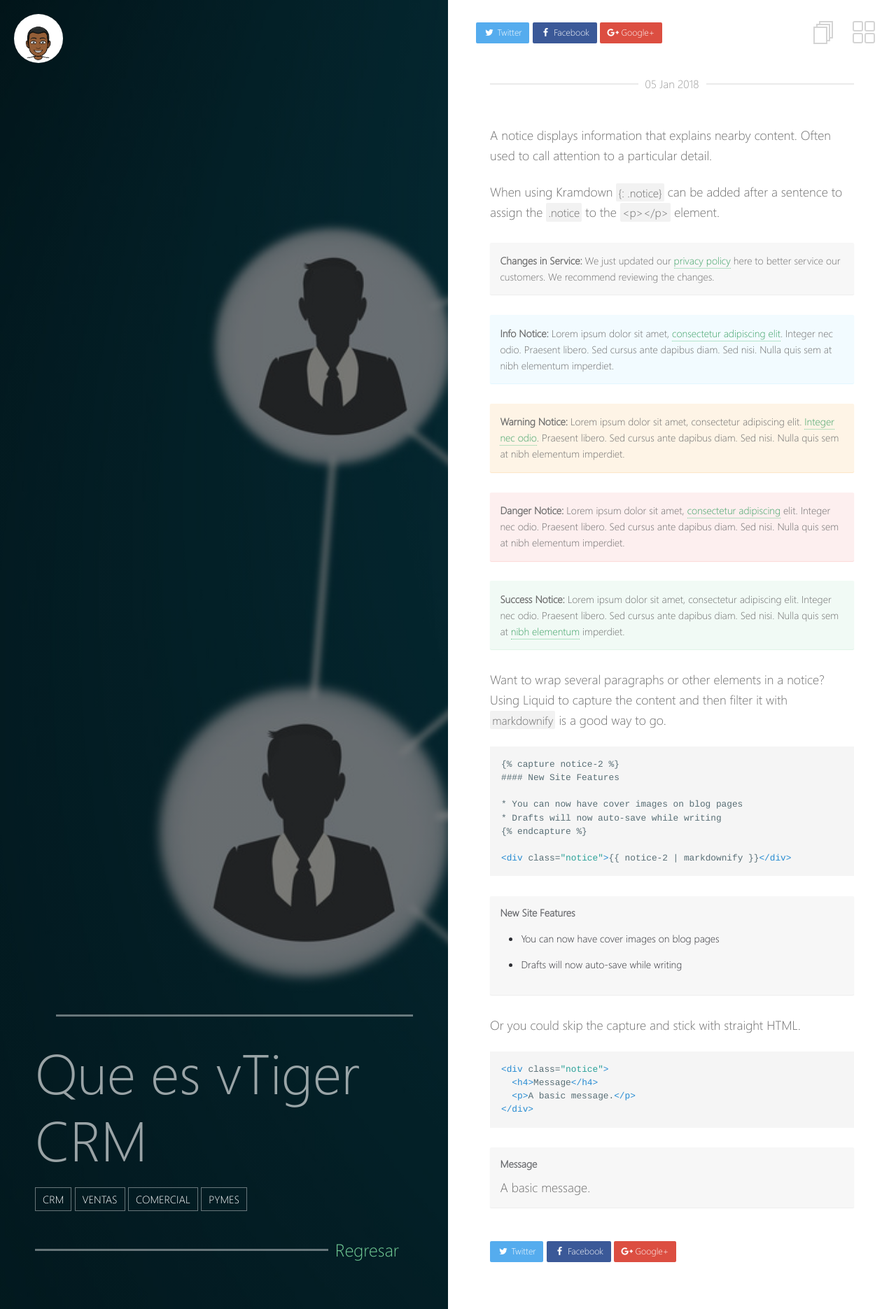
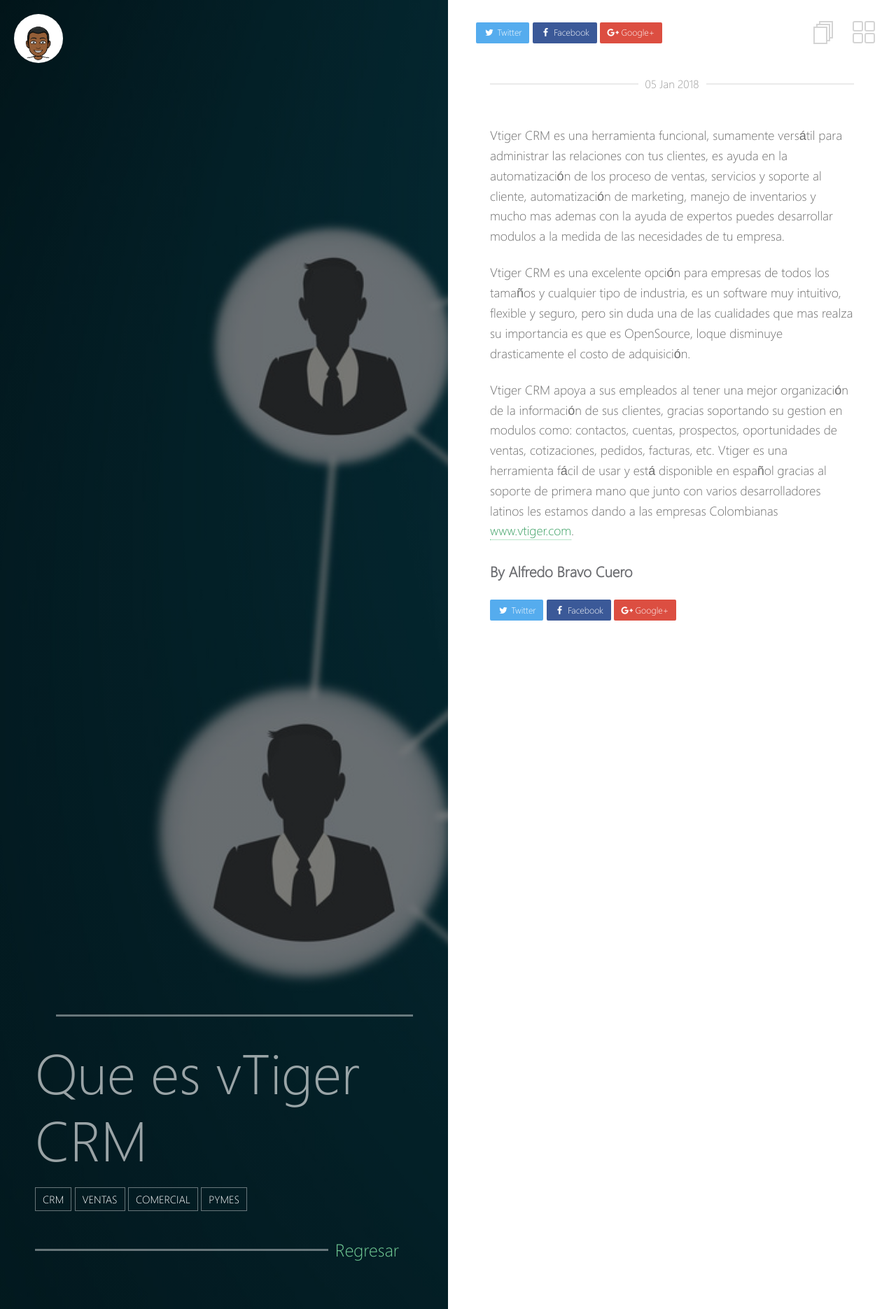
Before and after one commit to abracu/abracu.github.io, a Jekyll site: the page built from _posts/2018-01-05-que-es-vtiger-crm.md, in a window 1280 px wide. Shown: the whole page at 70% size. Built offline with Jekyll 4.4.1, drawn with Linux system fonts in a browser that asks for light colours; comment, search, counter and statistics services are not loaded.

Commit message:
agregando el primer post

````diff
--- a/_posts/2018-01-05-que-es-vtiger-crm.md
+++ b/_posts/2018-01-05-que-es-vtiger-crm.md
@@ -10,59 +10,10 @@ tags:
   - pymes
 ---
 
-A notice displays information that explains nearby content. Often used to call attention to a particular detail.
+Vtiger CRM es una herramienta funcional, sumamente versátil para administrar las relaciones con tus clientes, es ayuda en la automatización de los proceso de ventas, servicios y soporte al cliente, automatización de marketing, manejo de inventarios y mucho mas ademas con la ayuda de expertos puedes desarrollar modulos a la medida de las necesidades de tu empresa.
 
-When using Kramdown `{: .notice}` can be added after a sentence to assign the `.notice` to the `<p></p>` element.
+Vtiger CRM es una excelente opción para empresas de todos los tamaños y cualquier tipo de industria, es un software muy intuitivo, flexible y seguro, pero sin duda una de las cualidades que mas realza su importancia es que es OpenSource, loque disminuye drasticamente el costo de adquisición.
 
-**Changes in Service:** We just updated our [privacy policy](#) here to better service our customers. We recommend reviewing the changes.
-{: .notice}
+Vtiger CRM apoya a sus empleados al tener una mejor organización de la información de sus clientes, gracias soportando su gestion en modulos como: contactos, cuentas, prospectos, oportunidades de ventas, cotizaciones, pedidos, facturas, etc. Vtiger es una herramienta fácil de usar y está disponible en español gracias al soporte de primera mano que junto con varios desarrolladores latinos les estamos dando a las empresas Colombianas [www.vtiger.com](www.vtiger.com.co).
 
-**Info Notice:** Lorem ipsum dolor sit amet, [consectetur adipiscing elit](#). Integer nec odio. Praesent libero. Sed cursus ante dapibus diam. Sed nisi. Nulla quis sem at nibh elementum imperdiet.
-{: .notice_info}
-
-**Warning Notice:** Lorem ipsum dolor sit amet, consectetur adipiscing elit. [Integer nec odio](#). Praesent libero. Sed cursus ante dapibus diam. Sed nisi. Nulla quis sem at nibh elementum imperdiet.
-{: .notice_warning}
-
-**Danger Notice:** Lorem ipsum dolor sit amet, [consectetur adipiscing](#) elit. Integer nec odio. Praesent libero. Sed cursus ante dapibus diam. Sed nisi. Nulla quis sem at nibh elementum imperdiet.
-{: .notice_danger}
-
-**Success Notice:** Lorem ipsum dolor sit amet, consectetur adipiscing elit. Integer nec odio. Praesent libero. Sed cursus ante dapibus diam. Sed nisi. Nulla quis sem at [nibh elementum](#) imperdiet.
-{: .notice_success}
-
-Want to wrap several paragraphs or other elements in a notice? Using Liquid to capture the content and then filter it with `markdownify` is a good way to go.
-
-```html
-{% raw %}{% capture notice-2 %}
-#### New Site Features
-
-* You can now have cover images on blog pages
-* Drafts will now auto-save while writing
-{% endcapture %}{% endraw %}
-
-<div class="notice">{% raw %}{{ notice-2 | markdownify }}{% endraw %}</div>
-```
-
-{% capture notice-2 %}
-#### New Site Features
-
-* You can now have cover images on blog pages
-* Drafts will now auto-save while writing
-{% endcapture %}
-
-<div class="notice">
-  {{ notice-2 | markdownify }}
-</div>
-
-Or you could skip the capture and stick with straight HTML.
-
-```html
-<div class="notice">
-  <h4>Message</h4>
-  <p>A basic message.</p>
-</div>
-```
-
-<div class="notice">
-  <h4>Message</h4>
-  <p>A basic message.</p>
-</div>
+### By Alfredo Bravo Cuero
````
